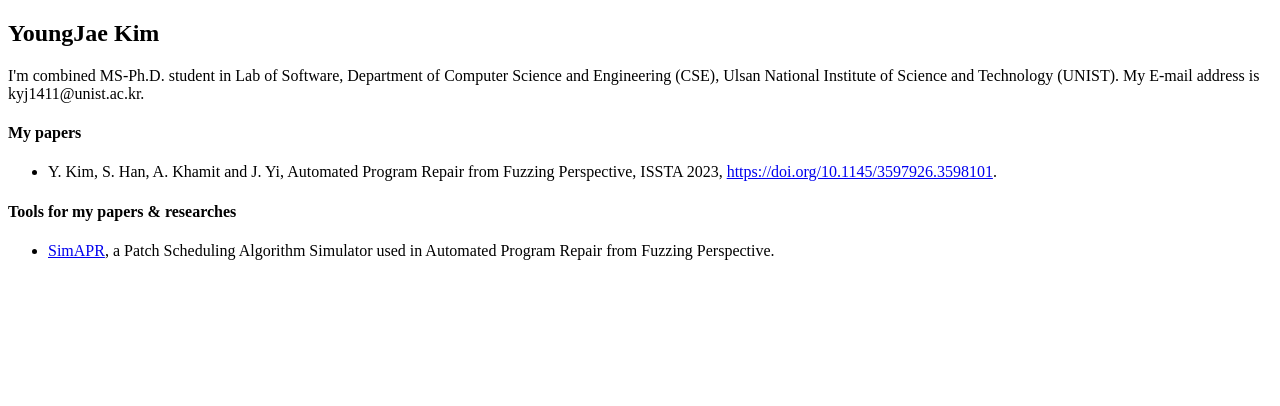
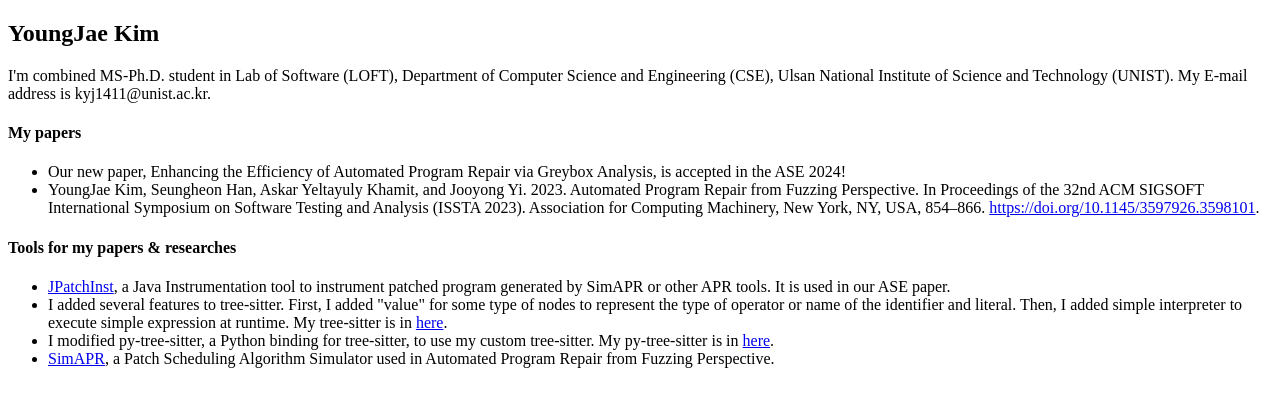
Before and after one commit to FreddyYJ/FreddyYJ.github.io, a plain HTML site: page index.html in a window 1280 px wide. Drawn offline with Linux system fonts and the light colour scheme.

Commit message:
Add new paper and tools

```diff
--- a/index.html
+++ b/index.html
@@ -4,21 +4,31 @@
 </head>
 <body>
 <h2>YoungJae Kim</h2>
-I'm combined MS-Ph.D. student in Lab of Software, Department of Computer Science and Engineering (CSE), Ulsan National Institute of Science and Technology (UNIST).
+I'm combined MS-Ph.D. student in Lab of Software (LOFT), Department of Computer Science and Engineering (CSE), Ulsan National Institute of Science and Technology (UNIST).
 My E-mail address is kyj1411@unist.ac.kr.
 
 <h4>My papers</h4>
 <ul>
     <li>
-        Y. Kim, S. Han, A. Khamit and J. Yi,
-        Automated Program Repair from Fuzzing Perspective, ISSTA 2023,
-        <a href='https://doi.org/10.1145/3597926.3598101'>https://doi.org/10.1145/3597926.3598101</a>.
+        Our new paper, Enhancing the Efficiency of Automated Program Repair via Greybox Analysis, is accepted in the ASE 2024!
+    </li>
+    <li>
+        YoungJae Kim, Seungheon Han, Askar Yeltayuly Khamit, and Jooyong Yi. 2023. Automated Program Repair from Fuzzing Perspective. In Proceedings of the 32nd ACM SIGSOFT International Symposium on Software Testing and Analysis (ISSTA 2023). Association for Computing Machinery, New York, NY, USA, 854–866. <a href=https://doi.org/10.1145/3597926.3598101>https://doi.org/10.1145/3597926.3598101</a>.
     </li>
 </ul>
 
 <h4>Tools for my papers & researches</h4>
 <ul>
     <li>
+        <a href="https://github.com/UNIST-LOFT/JPatchInst">JPatchInst</a>, a Java Instrumentation tool to instrument patched program generated by SimAPR or other APR tools. It is used in our ASE paper.
+    </li>
+    <li>
+        I added several features to tree-sitter. First, I added "value" for some type of nodes to represent the type of operator or name of the identifier and literal. Then, I added simple interpreter to execute simple expression at runtime. My tree-sitter is in <a href="https://github.com/UNIST-LOFT/tree-sitter">here</a>.
+    </li>
+    <li>
+        I modified py-tree-sitter, a Python binding for tree-sitter, to use my custom tree-sitter. My py-tree-sitter is in <a href="https://github.com/UNIST-LOFT/py-tree-sitter">here</a>.
+    </li>
+    <li>
         <a href='https://github.com/UNIST-LOFT/SimAPR'>SimAPR</a>, a Patch Scheduling Algorithm Simulator used in Automated Program Repair from Fuzzing Perspective.
     </li>
 </ul>
```
